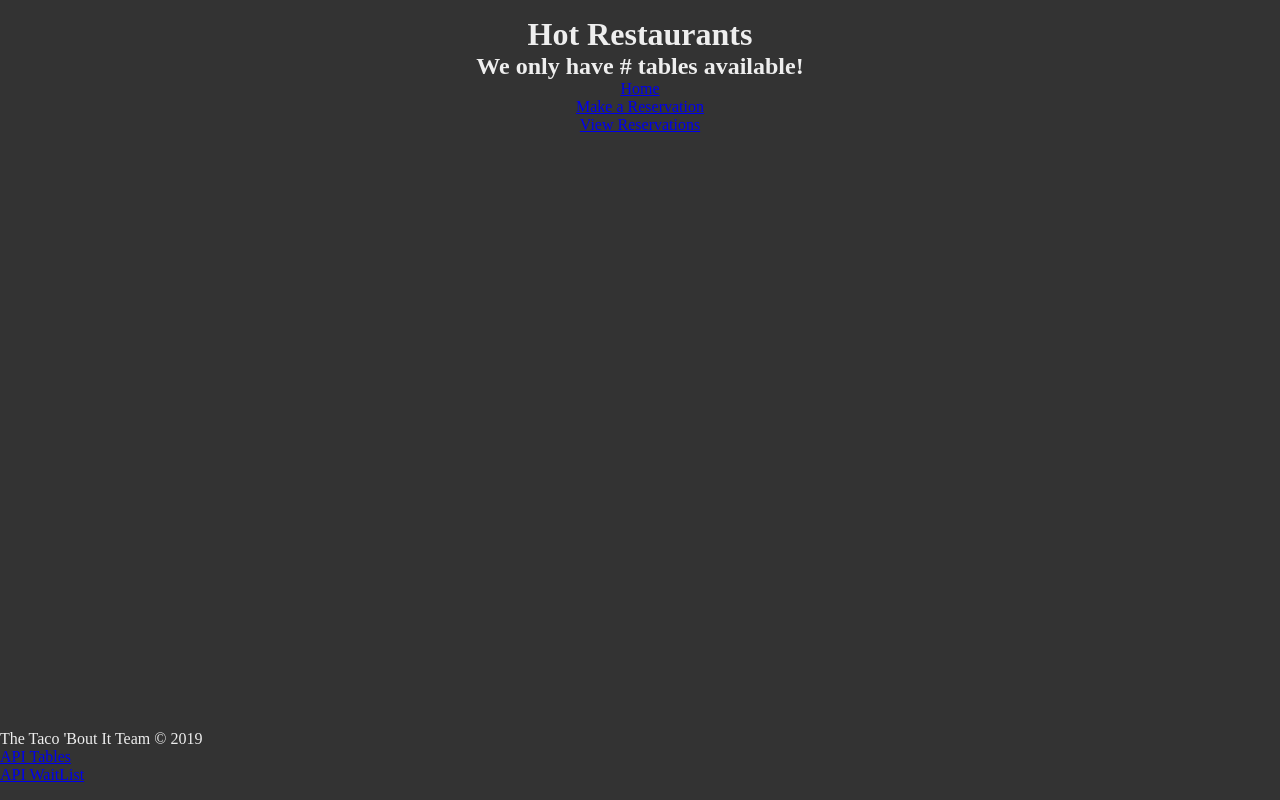
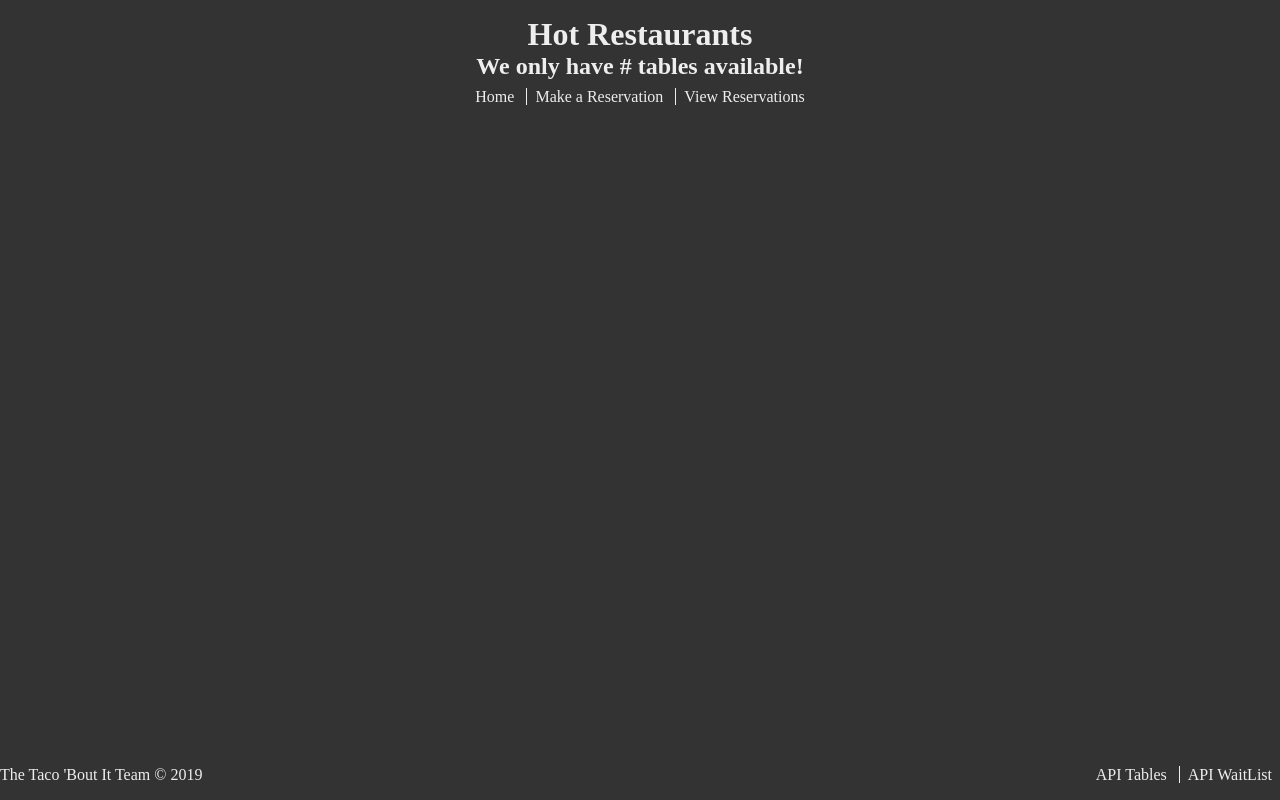
Before and after one commit to mmcxii/hot-restaurant, a website: page app/public/index.html in a window 1280 px wide. Drawn offline with Linux system fonts and the light colour scheme.

Commit message:
nav and footer styling

```diff
--- a/app/public/index.html
+++ b/app/public/index.html
@@ -31,12 +31,12 @@
             <div class="byline">The Taco 'Bout It Team &copy; 2019</div>
 
             <nav class="nav">
-                <ul class="nav__list--api">
+                <ul class="nav__list">
                     <li class="nav__item">
-                        <a href="/api/tables" class="nav__link--api">API Tables</a>
+                        <a href="/api/tables" class="nav__link">API Tables</a>
                     </li>
                     <li class="nav__item">
-                        <a href="/api/waitlist" class="nav__link--api">API WaitList</a>
+                        <a href="/api/waitlist" class="nav__link">API WaitList</a>
                     </li>
                 </ul>
             </nav>
--- a/src/sass/layout/_footer.scss
+++ b/src/sass/layout/_footer.scss
@@ -1,4 +1,7 @@
 .footer {
     margin-top: auto;
+
+    display: flex;
+    justify-content: space-between;
     padding-bottom: $spacing-sm;
 }
--- a/src/sass/layout/_header.scss
+++ b/src/sass/layout/_header.scss
@@ -1,4 +1,8 @@
 .header {
     padding-top: $spacing-sm;
     text-align: center;
+
+    .nav {
+        margin-top: $spacing-xs;
+    }
 }
--- a/src/sass/layout/_nav.scss
+++ b/src/sass/layout/_nav.scss
@@ -0,0 +1,15 @@
+.nav {
+    &__item {
+        display: inline;
+
+        &:not(:last-child) {
+            border-right: 1px solid var(--clr-light);
+        }
+    }
+
+    &__link {
+        color: inherit;
+        text-decoration: none;
+        padding: 0 $spacing-xs;
+    }
+}
--- a/src/sass/main.scss
+++ b/src/sass/main.scss
@@ -9,6 +9,7 @@
 
 /* Layout */
 @import 'layout/header';
+@import 'layout/nav';
 @import 'layout/footer';
 
 /* Components */
```
Also changed, not shown: app/public/reserve.html (+11 -10 lines), app/public/tables.html (+3 -3 lines), app/public/assets/css/main.css.
